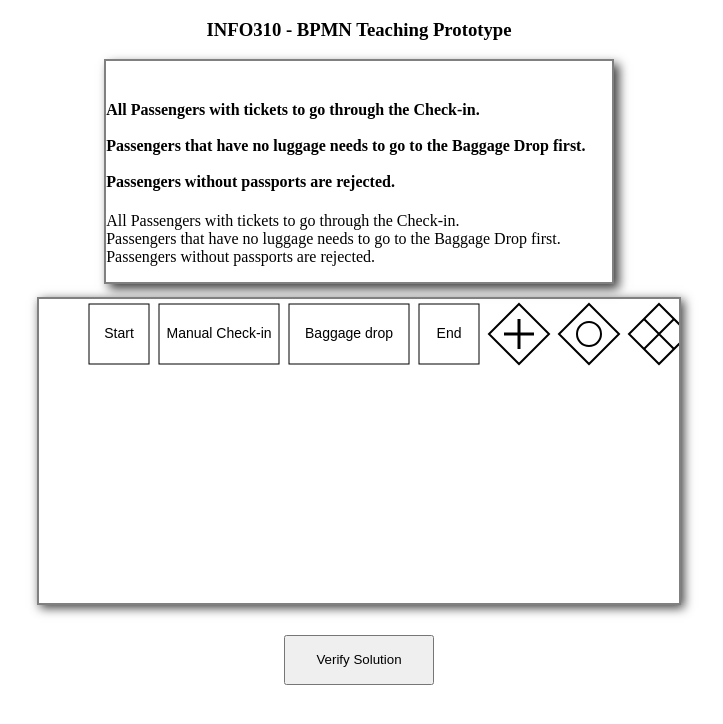
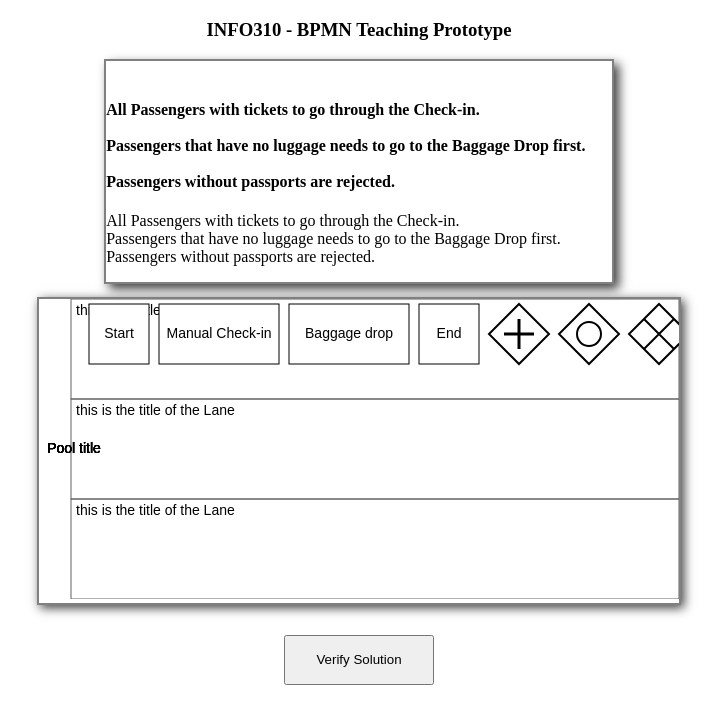
Before and after one commit to GSAmundsen/gsamundsen.github.io, a plain HTML site: page index.html in a window 1280 px wide. Shown: the whole page, without its empty margins (281-1004 px from the left). Drawn offline with Linux system fonts and the light colour scheme.

Commit message:
Update
Added drawing Lanes and Pool, with titles.
Current limitations:
- Single pools
- No rotated text for pool and lane titles.
- No check if Objects are in the correct lane.

```diff
--- a/index.html
+++ b/index.html
@@ -21,4 +21,5 @@
     <script src="js/model.js"></script>
     <script src="js/view.js"></script>
     <script src="js/controller.js"></script>
+    <script src="js/drawFunctions.js"></script>
 </html>
--- a/js/controller.js
+++ b/js/controller.js
@@ -2,6 +2,11 @@
 let canvas = null;
 let context = null;
 let boxes = [];
+let lanes = [];
+//Globale variabler som brukes til å holde styr på hvilken boks som dras, og offset for å få riktig posisjon
+let draggingBox = null;
+let offsetX = 0;
+let offsetY = 0;
 //mellomlagrer brukerens løsning. I denne foreløpige løsningen, lagres KUN transitions mellom bokser.
 let currentUserSolution = [["start","task1"],["start", "task2"],["task2","task1"],["task1","end"]];
 // === Globale variabler for koblinger ===
@@ -52,7 +57,7 @@ function loadScenario(){
 
     // Henter bokser fra modellen...
     boxes = processBoxes(); //henter bokser fra modellen, og kalkulerer x posisjon for boksene
-
+    lanes = processLanes();
     //Setter Passasjer description, er egen funksjon fordi den endres ved verifisering.
     setTaskDescription();
 
@@ -101,99 +106,34 @@ function processBoxes(){
     return boxes;
 }
 
-//Globale variabler som brukes til å holde styr på hvilken boks som dras, og offset for å få riktig posisjon
-let draggingBox = null;
-let offsetX = 0;
-let offsetY = 0;
+// Calculates the lane heigh and y position, by the number of lanes in the scenario.
+function processLanes(){
+    let lanes = model.ScenarioLevels[model.game.currentScenario].LanesList;
+    let laneHeight = canvas.height / lanes.length;
 
-function drawArrow(fromX, fromY, toX, toY) {
-  const headlen = 10;
-  const dx = toX - fromX;
-  const dy = toY - fromY;
-  const angle = Math.atan2(dy, dx);
-  context.beginPath();
-  context.moveTo(fromX, fromY);
-  context.lineTo(toX, toY);
-  context.strokeStyle = "blue";
-  context.lineWidth = 2;
-  context.stroke();
-
-  // Tegn pilspiss
-  context.beginPath();
-  context.moveTo(toX, toY);
-  context.lineTo(toX - headlen * Math.cos(angle - Math.PI / 6), toY - headlen * Math.sin(angle - Math.PI / 6));
-  context.lineTo(toX - headlen * Math.cos(angle + Math.PI / 6), toY - headlen * Math.sin(angle + Math.PI / 6));
-  context.closePath();
-  context.fillStyle = "blue";
-  context.fill();
+    for (let i = 0; i < lanes.length; i++) {
+        // Sett x og y posisjon
+        lanes[i].x = canvas.width * 0.05; //Lanes should start at 5% of the canvas width
+        lanes[i].y = laneHeight * i; //increases .y position, to stack lanes on top of eachother
+        lanes[i].w = canvas.width * 0.95 // Widht of the lane is 5% shorter than the canvas. Padding.
+        lanes[i].h = laneHeight; // sets the heigh of the lane
+    }
+    console.log("Lanes processed: ", lanes);
+    return lanes;
 }
 
-// GATEWAY-TEGNING I BPMN-STIL
-// Disse funksjonene tegner diamantformede noder (gateways) i canvas.
-// Hver gateway-type får et unikt symbol inni diamanten (X, +, eller o).
 
-// Tegner selve diamantformen som gatewayene bygger på
-function drawDiamond(x, y, size, color = "#fff") {
-  context.beginPath();
-  context.moveTo(x, y - size / 2);         // topp-punkt
-  context.lineTo(x + size / 2, y);         // høyre-punkt
-  context.lineTo(x, y + size / 2);         // bunn-punkt
-  context.lineTo(x - size / 2, y);         // venstre-punkt
-  context.closePath();                     // lukker figuren
-  context.fillStyle = color;               // fyllfarge inni diamanten
-  context.fill();
-  context.strokeStyle = "black";           // svart kantlinje
-  context.lineWidth = 2;
-  context.stroke();
-}
 
-// Eksklusiv gateway (XOR)
-// Brukes når bare én vei kan tas (enten/eller)
-function drawExclusiveGateway(x, y, size) {
-  drawDiamond(x, y, size,  context.fillStyle);         // tegn diamant
-  context.beginPath();
-  // Tegner en X inni diamanten
-  context.moveTo(x - size / 4, y - size / 4);
-  context.lineTo(x + size / 4, y + size / 4);
-  context.moveTo(x + size / 4, y - size / 4);
-  context.lineTo(x - size / 4, y + size / 4);
-  context.strokeStyle = "black";
-  context.lineWidth = 2;
-  context.stroke();
-}
 
-// Parallell gateway (AND)
-// Brukes når flere flyter skal skje samtidig (alle grener kjøres)
-function drawParallelGateway(x, y, size) {
-  drawDiamond(x, y, size, context.fillStyle);         // tegn diamant +// Uses the current fillstyle. Selected or normal color
-  context.beginPath();
-  // Tegner et pluss-tegn (+) inni diamanten
-  context.moveTo(x - size / 4, y);         // horisontal strek
-  context.lineTo(x + size / 4, y);
-  context.moveTo(x, y - size / 4);         // vertikal strek
-  context.lineTo(x, y + size / 4);
-  context.strokeStyle = "black";
-  context.lineWidth = 3;
-  context.stroke();
-}
-
-// Inklusiv gateway (OR)
-// Brukes når en eller flere flyter kan aktiveres samtidig
-function drawInclusiveGateway(x, y, size) {
-  drawDiamond(x, y, size,  context.fillStyle);         // tegn diamant
-  context.beginPath();
-  // Tegner en liten sirkel inni diamanten
-  context.arc(x, y, size / 5, 0, Math.PI * 2);
-  context.strokeStyle = "black";
-  context.lineWidth = 2;
-  context.stroke();
-}
 
 
 //Sletter canvas, og tegner opp alt på nytt. Kalles hovedsakelig når musen flyttes (mouseMove())
 function draw() {
-  // Tøm hele canvas før vi tegner alt på nytt
+  // clear the canvas every update, prevents "drawing" when dragging
   context.clearRect(0, 0, canvas.width, canvas.height);
+
+  drawLanes(lanes); // Passing the processed list of lanes as an argument to the drawLanes function
+
 
   // Tegn alle koblinger (piler) mellom bokser først
   // Dette sikrer at linjene havner "under" boksene
@@ -211,6 +151,7 @@ function draw() {
       }
     }
   }
+
 
   // Tegn alle bokser og gateways oppå linjene
   for (let box of boxes) {
@@ -244,7 +185,10 @@ function draw() {
     context.textAlign = "center";
     context.textBaseline = "middle";
 
-    if (box.type?.startsWith("gateway")) {
+    //Kaster inn en liten text på Pool her, endre denne.
+    context.fillText(model.ScenarioLevels[model.game.currentScenario].PoolTitle, 35, canvas.height/2)
+
+    if (box.type.startsWith("gateway")) {
       // Plasser teksten litt under gateway-symbolene
       context.fillText(box.text, centerX, centerY + box.h / 2 + 15);
     } else {
--- /dev/null
+++ b/js/drawFunctions.js
@@ -0,0 +1,110 @@
+// GATEWAY-TEGNING I BPMN-STIL
+// Disse funksjonene tegner diamantformede noder (gateways) i canvas.
+// Hver gateway-type får et unikt symbol inni diamanten (X, +, eller o).
+
+// Tegner selve diamantformen som gatewayene bygger på
+function drawDiamond(x, y, size, color = "#fff") {
+  context.beginPath();
+  context.moveTo(x, y - size / 2);         // topp-punkt
+  context.lineTo(x + size / 2, y);         // høyre-punkt
+  context.lineTo(x, y + size / 2);         // bunn-punkt
+  context.lineTo(x - size / 2, y);         // venstre-punkt
+  context.closePath();                     // lukker figuren
+  context.fillStyle = color;               // fyllfarge inni diamanten
+  context.fill();
+  context.strokeStyle = "black";           // svart kantlinje
+  context.lineWidth = 2;
+  context.stroke();
+}
+
+// Parallell gateway (AND)
+// Brukes når flere flyter skal skje samtidig (alle grener kjøres)
+function drawParallelGateway(x, y, size) {
+  drawDiamond(x, y, size, context.fillStyle);         // tegn diamant +// Uses the current fillstyle. Selected or normal color
+  context.beginPath();
+  // Tegner et pluss-tegn (+) inni diamanten
+  context.moveTo(x - size / 4, y);         // horisontal strek
+  context.lineTo(x + size / 4, y);
+  context.moveTo(x, y - size / 4);         // vertikal strek
+  context.lineTo(x, y + size / 4);
+  context.strokeStyle = "black";
+  context.lineWidth = 3;
+  context.stroke();
+}
+
+// Inklusiv gateway (OR)
+// Brukes når en eller flere flyter kan aktiveres samtidig
+function drawInclusiveGateway(x, y, size) {
+  drawDiamond(x, y, size,  context.fillStyle);         // tegn diamant
+  context.beginPath();
+  // Tegner en liten sirkel inni diamanten
+  context.arc(x, y, size / 5, 0, Math.PI * 2);
+  context.strokeStyle = "black";
+  context.lineWidth = 2;
+  context.stroke();
+}
+
+// Eksklusiv gateway (XOR)
+// Brukes når bare én vei kan tas (enten/eller)
+function drawExclusiveGateway(x, y, size) {
+  drawDiamond(x, y, size,  context.fillStyle);         // tegn diamant
+  context.beginPath();
+  // Tegner en X inni diamanten
+  context.moveTo(x - size / 4, y - size / 4);
+  context.lineTo(x + size / 4, y + size / 4);
+  context.moveTo(x + size / 4, y - size / 4);
+  context.lineTo(x - size / 4, y + size / 4);
+  context.strokeStyle = "black";
+  context.lineWidth = 2;
+  context.stroke();
+}
+
+function drawArrow(fromX, fromY, toX, toY) {
+  const headlen = 10;
+  const dx = toX - fromX;
+  const dy = toY - fromY;
+  const angle = Math.atan2(dy, dx);
+  context.beginPath();
+  context.moveTo(fromX, fromY);
+  context.lineTo(toX, toY);
+  context.strokeStyle = "blue";
+  context.lineWidth = 2;
+  context.stroke();
+
+  // Tegn pilspiss
+  context.beginPath();
+  context.moveTo(toX, toY);
+  context.lineTo(toX - headlen * Math.cos(angle - Math.PI / 6), toY - headlen * Math.sin(angle - Math.PI / 6));
+  context.lineTo(toX - headlen * Math.cos(angle + Math.PI / 6), toY - headlen * Math.sin(angle + Math.PI / 6));
+  context.closePath();
+  context.fillStyle = "blue";
+  context.fill();
+}
+
+
+
+
+
+
+
+
+function drawLanes(ls = [])
+{
+    if(ls.length == 0){console.log ("No lanes to be drawn"); return} //if the list of lanes is empty, log msg, then do nothing.
+
+    context.strokeStyle = model.settings.laneBorderColor; //Gets the color we're using for the lane border
+
+
+
+    for (l of ls){
+        context.strokeRect(l.x, l.y, l.w, l.h);
+        context.fillStyle = "black";
+        context.font = "14px Arial";
+        context.textAlign = "left";
+        context.textBaseline = "top";
+
+        context.fillText(l.title, l.x+5, l.y+5);
+
+    }
+
+}
--- a/js/model.js
+++ b/js/model.js
@@ -3,7 +3,8 @@
 let model = {
     settings:{
         selectedBoxColor: 'rgba(171, 224, 224, 0.70)',
-        standardBoxColor: 'rgba(255, 255, 255, 1)'
+        standardBoxColor: 'rgba(255, 255, 255, 1)',
+        laneBorderColor: 'rgba(99, 99, 99, 1)'
     },
 
     game: {
@@ -83,6 +84,30 @@ let model = {
 
             //Neste "boks" i dette scenarioet her..
         ],
+
+        PoolTitle: "Pool title", // Only using 1 pool for this project.. or else this would be another object.
+
+        //Lane sizes and positions are determined automatically (by how many Lanes the scenario has)
+        LanesList:
+        [
+            {
+                x:0, y:0, w:0, h:0,
+                title:"this is the title of the Lane",
+                borderColor: "lightgrey"
+            },
+            {
+                x:0, y:0, w:0, h:0,
+                title:"this is the title of the Lane",
+                borderColor: "lightgrey"
+            },
+
+            {
+                x:0, y:0, w:0, h:0,
+                title:"this is the title of the Lane",
+                borderColor: "lightgrey"
+            },
+
+        ],
         ScenarioPassengerTypes: //This needs to match the ScenarioSolution
         [
             "All Passengers with tickets to go through the Check-in.",
```
